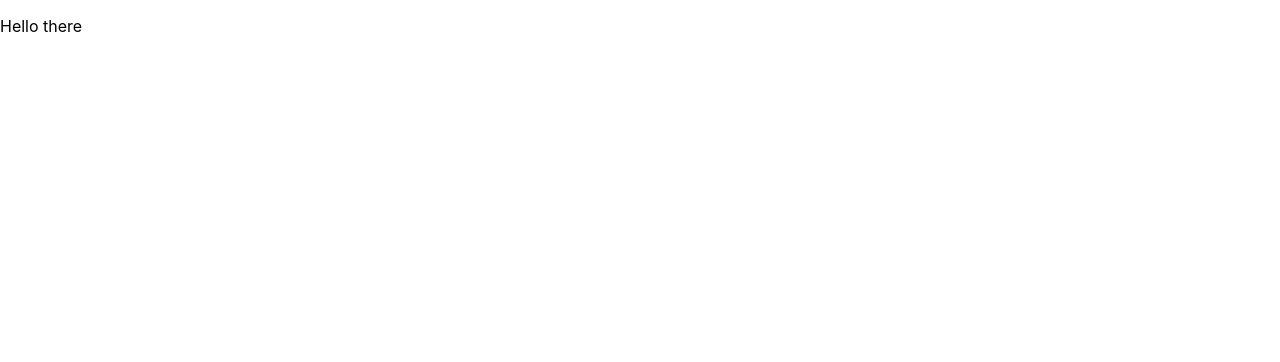
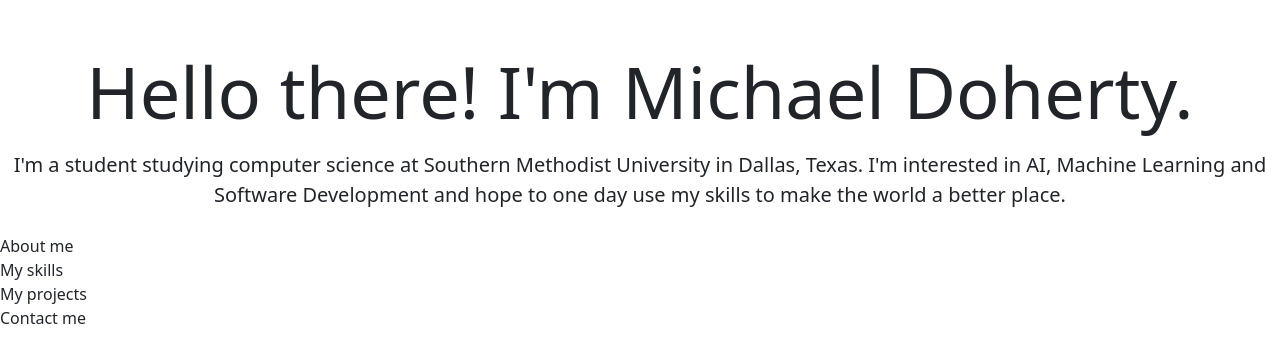
Before and after one commit to Mikecamdo/PersonalWebsite, a React (Create React App) app in the folder website/: page / in a window 1280 px wide. Shown: the top 362 px of the page. Built offline with nearby package versions, Linux system fonts and the light colour scheme.

Commit message:
Added sections
Added sections for Home, About, Skills, Projects, and Contact. Also began implementing the Home section

```diff
--- a/website/package.json
+++ b/website/package.json
@@ -6,7 +6,9 @@
     "@testing-library/jest-dom": "^5.16.5",
     "@testing-library/react": "^13.4.0",
     "@testing-library/user-event": "^13.5.0",
+    "bootstrap": "^5.2.3",
     "react": "^18.2.0",
+    "react-bootstrap": "^2.7.2",
     "react-dom": "^18.2.0",
     "react-scripts": "5.0.1",
     "web-vitals": "^2.1.4"
--- /dev/null
+++ b/website/src/About.jsx
@@ -0,0 +1,5 @@
+export const About = () => {
+    return <>
+        About me
+    </>
+}
--- a/website/src/App.jsx
+++ b/website/src/App.jsx
@@ -1,3 +1,21 @@
+import React from 'react';
+import 'bootstrap/dist/css/bootstrap.min.css';
+import { Home } from './Home';
+import { About } from './About';
+import { Skills } from './Skills';
+import { Projects } from './Projects';
+import { Contact } from './Contact';
+
 export const App = () => {
-    return <p>Hello there</p>
+    return <>
+        <Home/>
+        <br/>
+        <About/>
+        <br/>
+        <Skills/>
+        <br/>
+        <Projects/>
+        <br/>
+        <Contact/>
+    </>
 }
--- /dev/null
+++ b/website/src/Contact.jsx
@@ -0,0 +1,5 @@
+export const Contact = () => {
+    return <>
+        Contact me
+    </>
+}
--- /dev/null
+++ b/website/src/Home.jsx
@@ -0,0 +1,19 @@
+import Container from 'react-bootstrap/Container';
+import Row from 'react-bootstrap/Row';
+import Col from 'react-bootstrap/Col';
+
+export const Home = () => {
+    return <>
+        <Container fluid>
+            <Row className='text-center mt-5'>
+                <Col className='display-2'>Hello there! I'm Michael Doherty.</Col>
+            </Row>
+            <Row className='text-center mt-3'>
+                <Col className='fs-5'>
+                    I'm a student studying computer science at Southern Methodist University in Dallas, Texas.
+                    I'm interested in AI, Machine Learning and Software Development and hope to one day use my skills to make the world a better place.
+                </Col>
+            </Row>
+        </Container>
+    </>
+}
--- /dev/null
+++ b/website/src/Projects.jsx
@@ -0,0 +1,5 @@
+export const Projects = () => {
+    return <>
+        My projects
+    </>
+}
--- /dev/null
+++ b/website/src/Skills.jsx
@@ -0,0 +1,5 @@
+export const Skills = () => {
+    return <>
+        My skills
+    </>
+}
```
Also changed, not shown: 1 other file (tests, documents, lock files or other folders).
